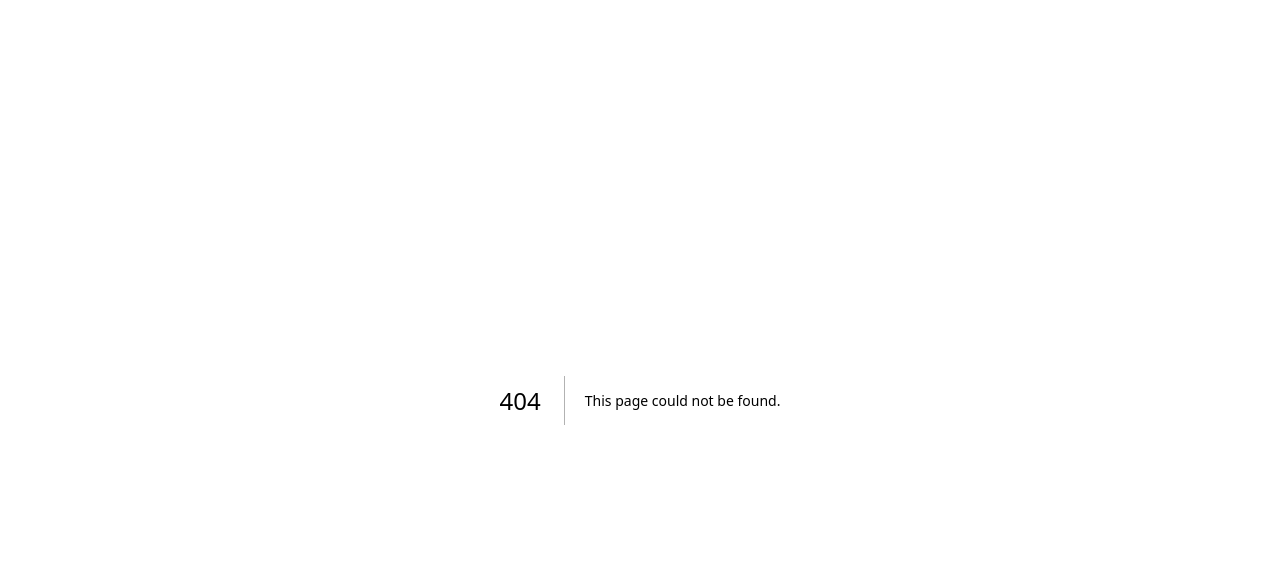
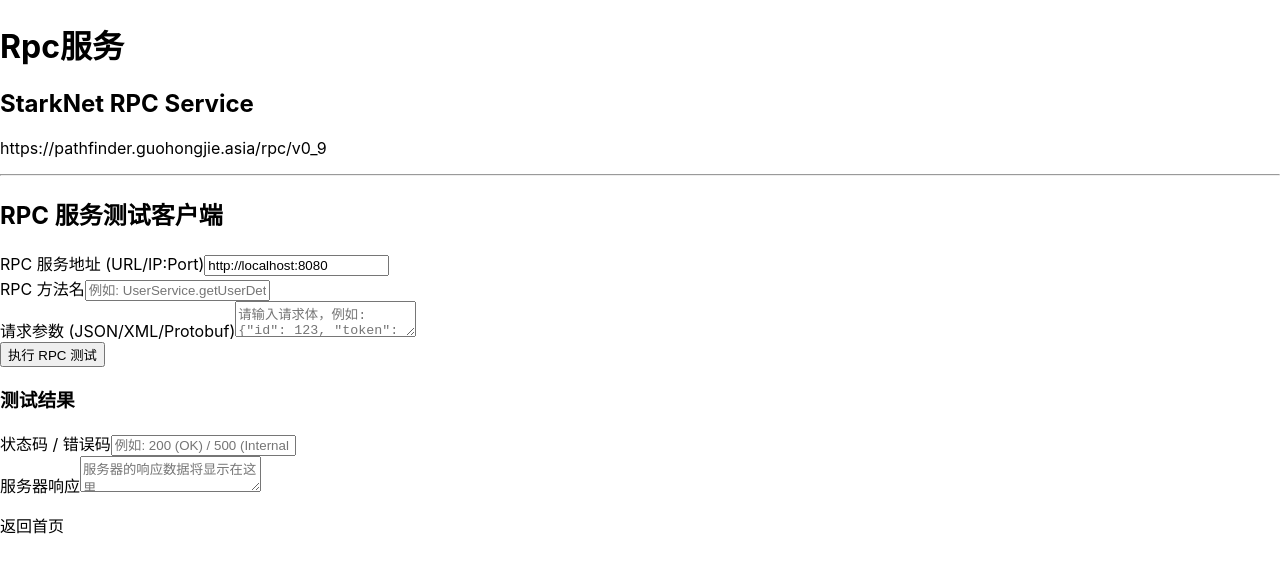
Before and after one commit to harodggg/DaliyGood.life.website, a Next.js app: page /rpc-service in a window 1280 px wide. Before the commit this address had no page. Shown: the top 572 px of the page. Built offline with nearby package versions, Linux system fonts and the light colour scheme.

Commit message:
feat: add rpc service
Signed-off-by: harodggg <haroldtiansheng@gmail.com>

```diff
--- a/pages/index.js
+++ b/pages/index.js
@@ -13,6 +13,12 @@
       <main>
         <h1 className={styles.title}>Welcome to Daliy Good Life!</h1>
         <img src="/daliygoodlife-logo.png" alt="Daliy Good Life Logo" width="800" height="500" />
+
+        <Link href="/rpc-service">
+          rpc服务
+        </Link>
+        <br />
+
         <Link href="/about">
           了解更多关于我们
         </Link>
--- /dev/null
+++ b/pages/rpc-service.js
@@ -0,0 +1,90 @@
+// components/AboutPage.js 或 pages/about.js
+
+import React from 'react';
+import Head from 'next/head'; // 用于设置页面标题
+import Link from 'next/link';
+
+// 导入 CSS Modules 文件，假设您有一个 about.module.css 文件
+// import styles from '../styles/about.module.css';
+
+const RpcServices = {
+    starknet: "https://pathfinder.guohongjie.asia/rpc/v0_9"
+}
+
+function FreeRpcService() {
+    return <div>
+        <h2>StarkNet RPC Service</h2>
+        <p>{RpcServices.starknet}</p>
+    </div>;
+}
+
+function TestRpcService() {
+    return < div class="container" >
+    <h2>RPC 服务测试客户端</h2>
+
+    <div class="input-group">
+        <label for="service-url">RPC 服务地址 (URL/IP:Port)</label>
+        <input type="text" id="service-url" value="http://localhost:8080" placeholder="例如: http://api.example.com/rpc" />
+    </div>
+
+    <div class="input-group">
+        <label for="method-name">RPC 方法名</label>
+        <input type="text" id="method-name" placeholder="例如: UserService.getUserDetails" />
+    </div>
+
+    <div class="input-group">
+        <label for="request-body">请求参数 (JSON/XML/Protobuf)</label>
+        <textarea id="request-body" placeholder='请输入请求体，例如: {"id": 123, "token": "abc"}'></textarea>
+    </div>
+
+    <div class="button-group">
+        <button >执行 RPC 测试</button>
+    </div>
+
+    <h3>测试结果</h3>
+    <div class="input-group">
+        <label for="status-code">状态码 / 错误码</label>
+        <input type="text" id="status-code" readonly placeholder="例如: 200 (OK) / 500 (Internal Error)" />
+    </div>
+
+    <div class="input-group">
+        <label for="result-area">服务器响应</label>
+        <textarea id="result-area" readonly placeholder="服务器的响应数据将显示在这里..."></textarea>
+    </div>
+</div >
+}
+
+function RpcService() {
+
+
+    const containerClass = 'about-container';
+    const headingClass = 'about-heading';
+    const textClass = 'about-text';
+    return (
+        <>
+            {/* 优化 SEO 和浏览器标签栏显示的标题 */}
+            <Head>
+                <title>RPC 服务</title>
+                <meta name="description" content="rpc服务页面，提供RPC服务地址和测试客户端。    " />
+            </Head>
+
+            {/* 使用 <main> 标签包裹页面的核心内容 */}
+             <main >
+                <h1> Rpc服务</h1>
+                <FreeRpcService />
+                <hr />
+                <TestRpcService />
+
+                {/* 导航链接示例 */}
+                <p>
+                    <Link href="/">
+                        返回首页
+                    </Link>
+                </p>
+
+            </main>
+        </>
+    );
+}
+
+export default RpcService;
```
